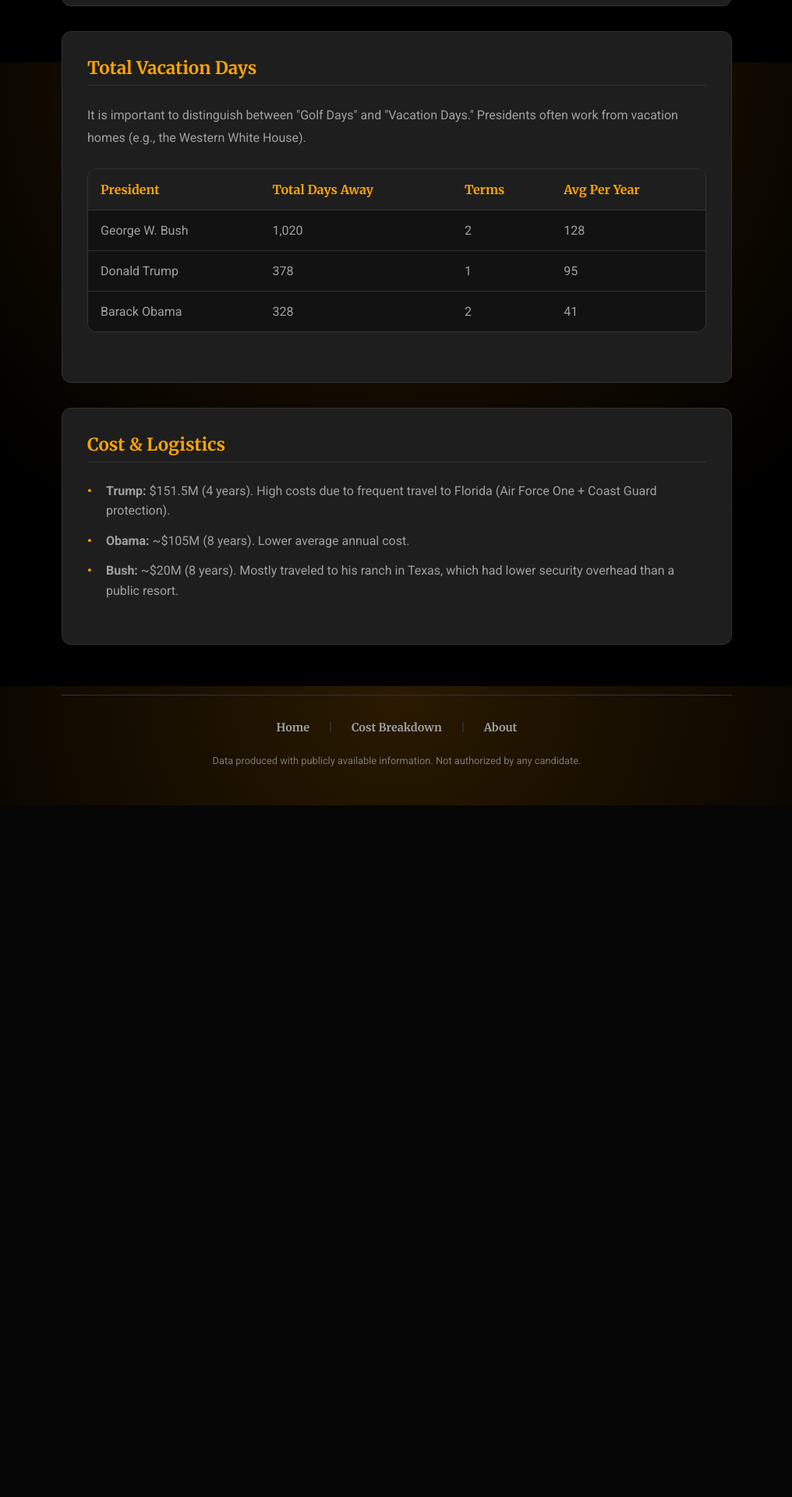
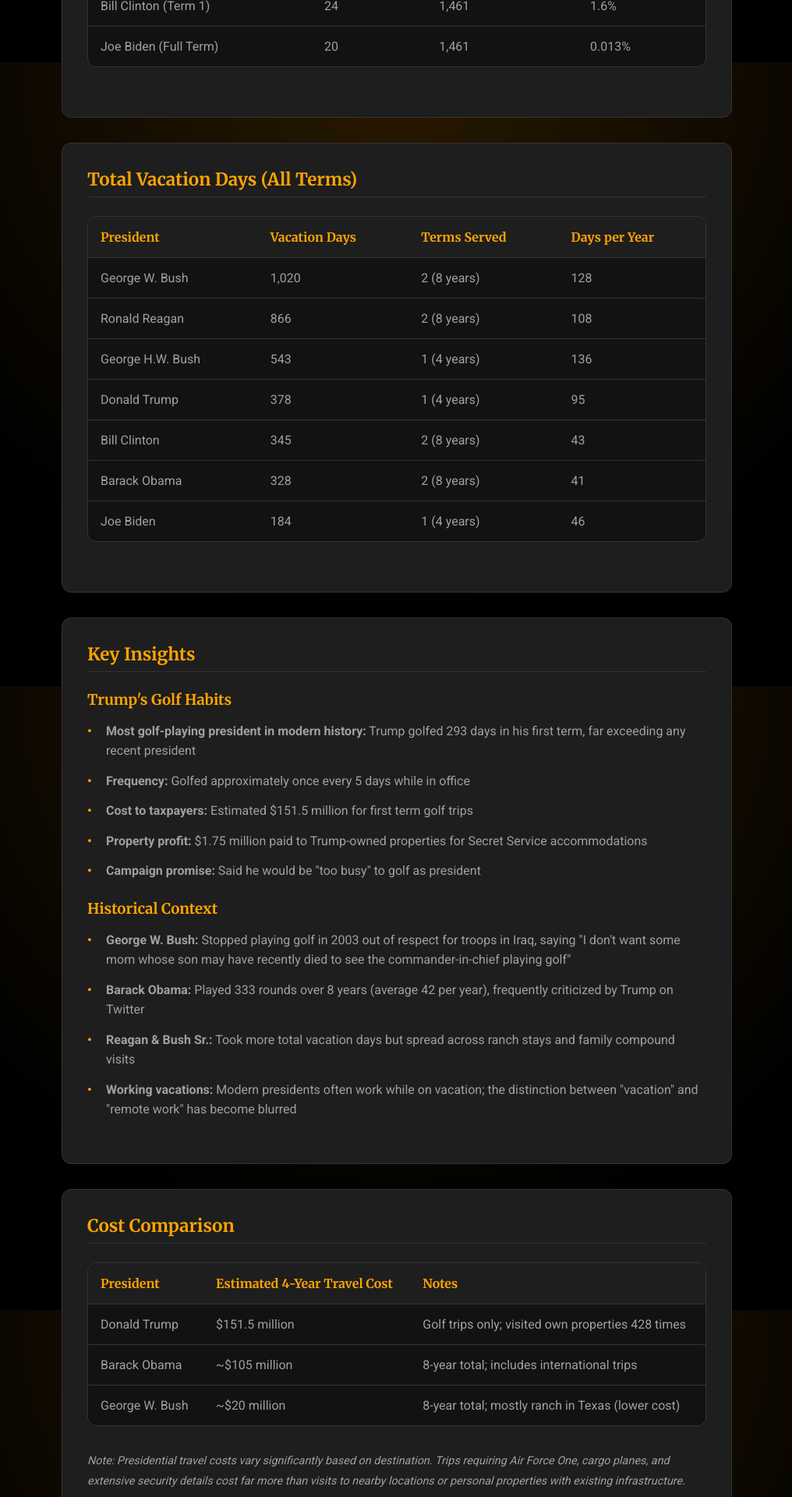
Before and after one commit to soyboi1312/istrumpgolfing.today, a Next.js app: page /comparison in a window 1280 px wide. Shown: the part 720-2640 px from the top of the page at 78% size, without its empty margins (131-1147 px from the left). Before the commit the page ends 1753 px from the top, so only its background shows below. Built offline with nearby package versions, Linux system fonts and the light colour scheme.

Commit message:
Revise comparison page for SEO and content clarity
Updated the title, meta descriptions, and added structured data for SEO. Enhanced content clarity and comparison details for presidential golf and vacation days.

```diff
--- a/pages/comparison.tsx
+++ b/pages/comparison.tsx
@@ -3,22 +3,63 @@ import Link from 'next/link';
 import Navbar from '../components/Navbar';
 import styles from '../styles/Home.module.css';
 
+/**
+ * Presidential Golf & Vacation Comparison Page
+ *
+ * Compares Trump's golf and vacation days with other modern presidents.
+ * Data sourced from verified news reports and governmental records.
+ */
 const Comparison = () => {
   return (
     <div className={styles.container}>
       <Head>
-        <title>Trump vs Obama Golf Comparison | Is Trump Golfing Today?</title>
-        <meta name="description" content="Detailed comparison of Trump's golf habits vs Obama, Bush, and Biden." />
+        <title>Trump Golf vs Other Presidents - Presidential Vacation Comparison</title>
+        <meta name="description" content="Compare Trump's 293 golf days and 378 vacation days to Obama, Bush, Biden, Clinton, Reagan. See which president took the most time off and how much it cost taxpayers." />
+        <meta name="keywords" content="trump golf vs obama, presidential vacation days, trump vacation comparison, how many days did trump golf, presidential golf comparison, biden vacation days" />
+        <link rel="canonical" href="https://istrumpgolfing.today/comparison/" />
         <link rel="icon" href="/files/fav/icon.svg" type="image/svg+xml" />
+
+        {/* Open Graph */}
+        <meta property="og:type" content="article" />
+        <meta property="og:url" content="https://istrumpgolfing.today/comparison" />
+        <meta property="og:title" content="Trump Golf vs Other Presidents - Complete Comparison" />
+        <meta property="og:description" content="Trump golfed 293 days in his first term (20%). See how this compares to Obama (333 days), Bush (1,020 days), and other presidents." />
+
+        {/* Structured Data */}
+        <script
+          type="application/ld+json"
+          dangerouslySetInnerHTML={{
+            __html: JSON.stringify({
+              "@context": "https://schema.org",
+              "@type": "Article",
+              "headline": "Presidential Golf and Vacation Day Comparison",
+              "description": "Comprehensive comparison of golf and vacation days across modern U.S. presidents",
+              "author": {
+                "@type": "Organization",
+                "name": "Is Trump Golfing Today"
+              },
+              "datePublished": "2025-11-09",
+              "dateModified": "2025-11-09"
+            })
+          }}
+        />
       </Head>
 
       <Navbar />
 
       <main className={styles.main}>
-        <h1 className={styles.pageTitle}>Presidential Comparison</h1>
+        <h1 className={styles.pageTitle}>Presidential Golf & Vacation Comparison</h1>
 
         <section className={styles.sectionCard}>
-          <h2 className={styles.sectionTitle}>Golf Days (First Term)</h2>
+          <p className={styles.textBlock}>
+            Presidential time off has been a topic of debate for decades. This page compares golf outings and vacation days
+            across modern U.S. presidents to provide context and data-driven insights. All data comes from verified news reports,
+            governmental records, and independent fact-checking organizations.
+          </p>
+        </section>
+
+        <section className={styles.sectionCard}>
+          <h2 className={styles.sectionTitle}>Golf Days by President (First Term)</h2>
           <div className={styles.tableContainer}>
             <table className={styles.dataTable}>
               <thead>
@@ -31,76 +72,34 @@ const Comparison = () => {
               </thead>
               <tbody>
                 <tr>
-                  <td>Donald Trump</td>
+                  <td>Donald Trump (Term 1)</td>
                   <td>293</td>
                   <td>1,461</td>
                   <td>20.1%</td>
                 </tr>
                 <tr>
-                  <td>Barack Obama</td>
+                  <td>Barack Obama (Term 1)</td>
                   <td>98</td>
                   <td>1,461</td>
                   <td>6.7%</td>
                 </tr>
                 <tr>
-                  <td>George W. Bush</td>
+                  <td>George W. Bush (Term 1)</td>
                   <td>24</td>
                   <td>1,461</td>
                   <td>1.6%</td>
                 </tr>
                 <tr>
-                  <td>Bill Clinton</td>
+                  <td>Bill Clinton (Term 1)</td>
                   <td>24</td>
                   <td>1,461</td>
                   <td>1.6%</td>
                 </tr>
                 <tr>
-                  <td>Joe Biden</td>
+                  <td>Joe Biden (Full Term)</td>
                   <td>20</td>
                   <td>1,461</td>
-                  <td>~0.013%</td>
-                </tr>
-              </tbody>
-            </table>
-          </div>
-          <p className={styles.textBlock}>
-            <strong>Key Insight:</strong> Trump golfed approximately 3x more frequently than Obama during their respective first terms, despite frequently criticizing Obama's golfing habits on Twitter before taking office.
-          </p>
-        </section>
-
-        <section className={styles.sectionCard}>
-          <h2 className={styles.sectionTitle}>Total Vacation Days</h2>
-          <p className={styles.textBlock}>
-            It is important to distinguish between "Golf Days" and "Vacation Days." Presidents often work from vacation homes (e.g., the Western White House).
-          </p>
-          <div className={styles.tableContainer}>
-            <table className={styles.dataTable}>
-              <thead>
-                <tr>
-                  <th>President</th>
-                  <th>Total Days Away</th>
-                  <th>Terms</th>
-                  <th>Avg Per Year</th>
-                </tr>
-              </thead>
-              <tbody>
-                <tr>
-                  <td>George W. Bush</td>
-                  <td>1,020</td>
-                  <td>2</td>
-                  <td>128</td>
-                </tr>
-                <tr>
-                  <td>Donald Trump</td>
-                  <td>378</td>
-                  <td>1</td>
-                  <td>95</td>
-                </tr>
-                <tr>
-                  <td>Barack Obama</td>
-                  <td>328</td>
-                  <td>2</td>
-                  <td>41</td>
+                  <td>0.013%</td>
                 </tr>
               </tbody>
             </table>
@@ -108,15 +107,161 @@ const Comparison = () => {
         </section>
 
         <section className={styles.sectionCard}>
-          <h2 className={styles.sectionTitle}>Cost & Logistics</h2>
+          <h2 className={styles.sectionTitle}>Total Vacation Days (All Terms)</h2>
+          <div className={styles.tableContainer}>
+            <table className={styles.dataTable}>
+              <thead>
+                <tr>
+                  <th>President</th>
+                  <th>Vacation Days</th>
+                  <th>Terms Served</th>
+                  <th>Days per Year</th>
+                </tr>
+              </thead>
+              <tbody>
+                <tr>
+                  <td>George W. Bush</td>
+                  <td>1,020</td>
+                  <td>2 (8 years)</td>
+                  <td>128</td>
+                </tr>
+                <tr>
+                  <td>Ronald Reagan</td>
+                  <td>866</td>
+                  <td>2 (8 years)</td>
+                  <td>108</td>
+                </tr>
+                <tr>
+                  <td>George H.W. Bush</td>
+                  <td>543</td>
+                  <td>1 (4 years)</td>
+                  <td>136</td>
+                </tr>
+                <tr>
+                  <td>Donald Trump</td>
+                  <td>378</td>
+                  <td>1 (4 years)</td>
+                  <td>95</td>
+                </tr>
+                <tr>
+                  <td>Bill Clinton</td>
+                  <td>345</td>
+                  <td>2 (8 years)</td>
+                  <td>43</td>
+                </tr>
+                <tr>
+                  <td>Barack Obama</td>
+                  <td>328</td>
+                  <td>2 (8 years)</td>
+                  <td>41</td>
+                </tr>
+                <tr>
+                  <td>Joe Biden</td>
+                  <td>184</td>
+                  <td>1 (4 years)</td>
+                  <td>46</td>
+                </tr>
+              </tbody>
+            </table>
+          </div>
+        </section>
+
+        <section className={styles.sectionCard}>
+          <h2 className={styles.sectionTitle}>Key Insights</h2>
+
+          <h3 style={{ color: 'var(--color-primary-orange)', fontFamily: 'Merriweather, serif', marginTop: '1.5rem', marginBottom: '1rem' }}>
+            Trump's Golf Habits
+          </h3>
           <ul className={styles.contentList}>
-            <li><strong>Trump:</strong> $151.5M (4 years). High costs due to frequent travel to Florida (Air Force One + Coast Guard protection).</li>
-            <li><strong>Obama:</strong> ~$105M (8 years). Lower average annual cost.</li>
-            <li><strong>Bush:</strong> ~$20M (8 years). Mostly traveled to his ranch in Texas, which had lower security overhead than a public resort.</li>
+            <li><strong>Most golf-playing president in modern history:</strong> Trump golfed 293 days in his first term, far exceeding any recent president</li>
+            <li><strong>Frequency:</strong> Golfed approximately once every 5 days while in office</li>
+            <li><strong>Cost to taxpayers:</strong> Estimated $151.5 million for first term golf trips</li>
+            <li><strong>Property profit:</strong> $1.75 million paid to Trump-owned properties for Secret Service accommodations</li>
+            <li><strong>Campaign promise:</strong> Said he would be "too busy" to golf as president</li>
+          </ul>
+
+          <h3 style={{ color: 'var(--color-primary-orange)', fontFamily: 'Merriweather, serif', marginTop: '1.5rem', marginBottom: '1rem' }}>
+            Historical Context
+          </h3>
+          <ul className={styles.contentList}>
+            <li><strong>George W. Bush:</strong> Stopped playing golf in 2003 out of respect for troops in Iraq, saying "I don't want some mom whose son may have recently died to see the commander-in-chief playing golf"</li>
+            <li><strong>Barack Obama:</strong> Played 333 rounds over 8 years (average 42 per year), frequently criticized by Trump on Twitter</li>
+            <li><strong>Reagan & Bush Sr.:</strong> Took more total vacation days but spread across ranch stays and family compound visits</li>
+            <li><strong>Working vacations:</strong> Modern presidents often work while on vacation; the distinction between "vacation" and "remote work" has become blurred</li>
           </ul>
         </section>
 
-        {/* Footer (Reused for consistency) */}
+        <section className={styles.sectionCard}>
+          <h2 className={styles.sectionTitle}>Cost Comparison</h2>
+          <div className={styles.tableContainer}>
+            <table className={styles.dataTable}>
+              <thead>
+                <tr>
+                  <th>President</th>
+                  <th>Estimated 4-Year Travel Cost</th>
+                  <th>Notes</th>
+                </tr>
+              </thead>
+              <tbody>
+                <tr>
+                  <td>Donald Trump</td>
+                  <td>$151.5 million</td>
+                  <td>Golf trips only; visited own properties 428 times</td>
+                </tr>
+                <tr>
+                  <td>Barack Obama</td>
+                  <td>~$105 million</td>
+                  <td>8-year total; includes international trips</td>
+                </tr>
+                <tr>
+                  <td>George W. Bush</td>
+                  <td>~$20 million</td>
+                  <td>8-year total; mostly ranch in Texas (lower cost)</td>
+                </tr>
+              </tbody>
+            </table>
+          </div>
+          <p className={styles.textBlock} style={{ fontStyle: 'italic', fontSize: '0.9rem' }}>
+            Note: Presidential travel costs vary significantly based on destination. Trips requiring Air Force One, cargo planes, and extensive security details cost far more than visits to nearby locations or personal properties with existing infrastructure.
+          </p>
+        </section>
+
+        <section className={styles.sectionCard}>
+          <h2 className={styles.sectionTitle}>Sources & Methodology</h2>
+          <ul className={styles.contentList}>
+            <li>
+              <a href="https://www.nbcnews.com/politics/donald-trump/how-much-time-trump-spending-trump-properties-n753366" target="_blank" rel="noopener noreferrer">
+                NBC News - Trump property visits and golf tracker
+              </a>
+            </li>
+            <li>
+              <a href="https://www.snopes.com/news/2025/02/04/biden-vacation-president/" target="_blank" rel="noopener noreferrer">
+                Snopes - Biden vacation day fact check
+              </a>
+            </li>
+            <li>
+              <a href="https://www.cleveland.com/nation/2017/08/presidential_vacations_who_too.html" target="_blank" rel="noopener noreferrer">
+                Cleveland.com - Historical presidential vacation data
+              </a>
+            </li>
+            <li>
+              <a href="https://www.washingtonpost.com/wp-dyn/content/blog/2008/03/04/BL2008030401392.html" target="_blank" rel="noopener noreferrer">
+                Washington Post - Reagan vacation records
+              </a>
+            </li>
+            <li>
+              <a href="https://www.independent.co.uk/news/world/americas/us-politics/trump-gold-trips-taxpayer-money-doge-b2701045.html" target="_blank" rel="noopener noreferrer">
+                The Independent - Trump golf trip cost analysis
+              </a>
+            </li>
+            <li>
+              <a href="https://www.citizensforethics.org/reports-investigations/crew-investigations/the-secret-service-spent-nearly-2-million-at-trump-properties/" target="_blank" rel="noopener noreferrer">
+                CREW - Secret Service spending at Trump properties
+              </a>
+            </li>
+          </ul>
+        </section>
+
         <div className={styles.footer}>
           <div className={styles.footerLinks}>
             <Link href="/"><a className={styles.footerLink}>Home</a></Link>
@@ -125,9 +270,6 @@ const Comparison = () => {
             <span className={styles.footerSeparator}>|</span>
             <Link href="/about"><a className={styles.footerLink}>About</a></Link>
           </div>
-          <p className={styles.disclaimer}>
-             Data produced with publicly available information. Not authorized by any candidate.
-          </p>
         </div>
       </main>
     </div>
```
